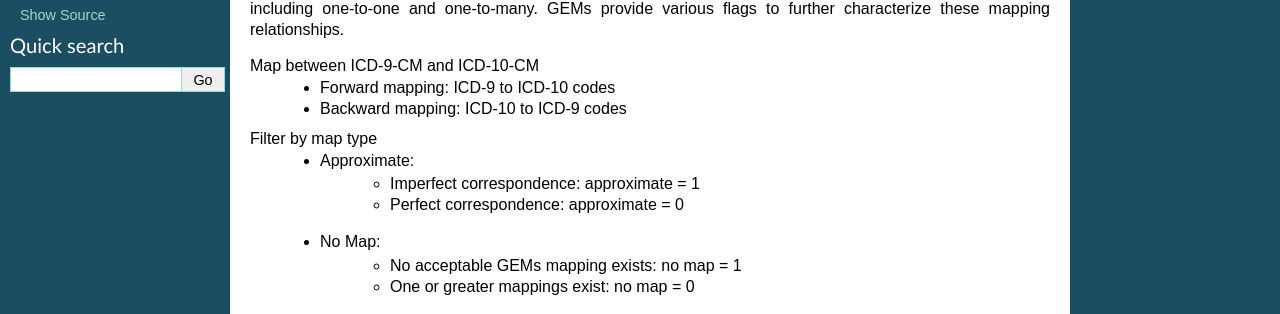
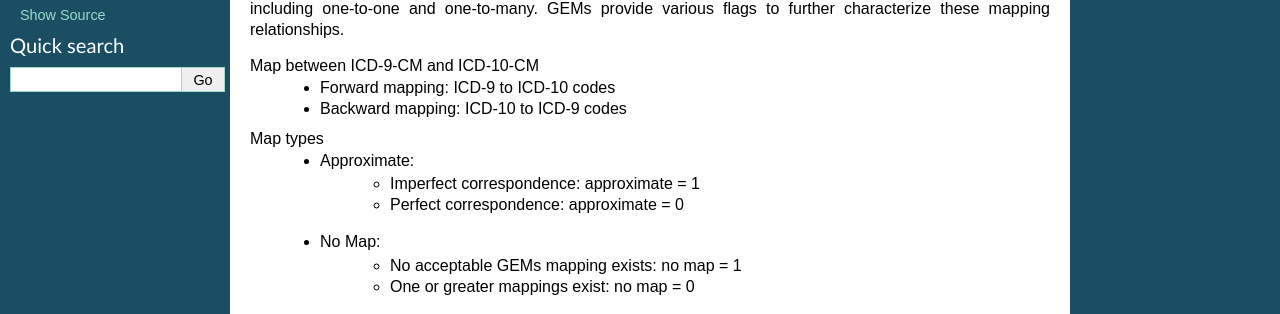
Before and after one commit to patrickmlong/Gems, a Sphinx documentation site: the page built from docs/source/index.rst, in a window 1280 px wide. Shown: the part 228-542 px from the top of the page. Built offline with Sphinx 7.4.7, drawn with Linux system fonts in a browser that asks for light colours.

Commit message:
Update index.rst

```diff
--- a/docs/source/index.rst
+++ b/docs/source/index.rst
@@ -16,7 +16,7 @@ Map between ICD-9-CM and ICD-10-CM
  - Forward mapping: ICD-9 to ICD-10 codes
  - Backward mapping: ICD-10 to ICD-9 codes
 
-Filter by map type
+Map types
  - Approximate:
      - Imperfect correspondence: approximate = 1
      - Perfect correspondence: approximate = 0
```
